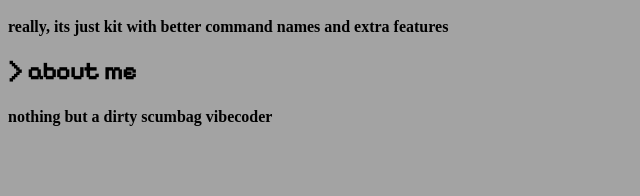
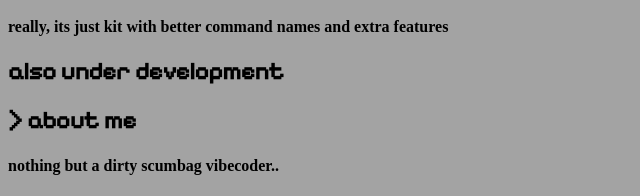
Before and after one commit to SpeedyNotHere/speedy.place, a plain HTML site: page human.html in a window 1280 px wide. Shown: the part 1594-1790 px from the top of the page, without its empty margins (0-640 px from the left). Before the commit the page ends 1741 px from the top, so only its background shows below. Drawn offline with Linux system fonts and the light colour scheme.

Commit message:
under development text

```diff
--- a/human.html
+++ b/human.html
@@ -33,9 +33,10 @@
         <img src="kit_logo.png" width="300" height="300">
         <h3>kit, a friendlier git</h3>
         <h4>really, its just kit with better command names and extra features</h4>
+        <h2> also under development</h2>
 
         <h2>> about me</h2>
-        <h4>nothing but a dirty scumbag vibecoder</h4>
+        <h4>nothing but a dirty scumbag vibecoder..</h4>
 
     </body>
 </html>
```
